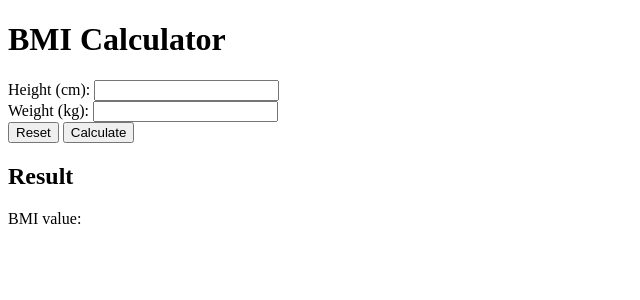
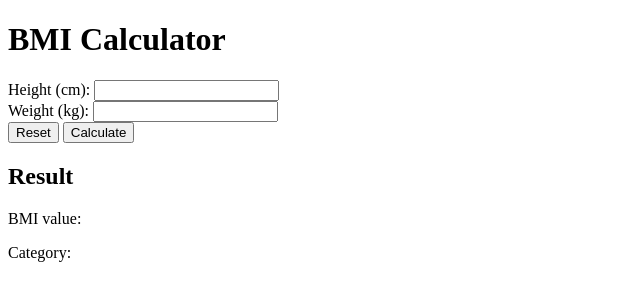
Before and after one commit to HaseebAhmed6/bmi-calculator, a plain HTML site: page index.html in a window 1280 px wide. Shown: the whole page, without its empty margins (0-640 px from the left). Drawn offline with Linux system fonts and the light colour scheme.

Commit message:
feat: add category output label

```diff
--- a/index.html
+++ b/index.html
@@ -26,5 +26,6 @@
         <div id="result">
           <h2>Result</h2>
           <p>BMI value: <span id="bmi-value"></span></p>
+          <p>Category: <span id="bmi-category"></span></p>
 </body>
 </html>
```
